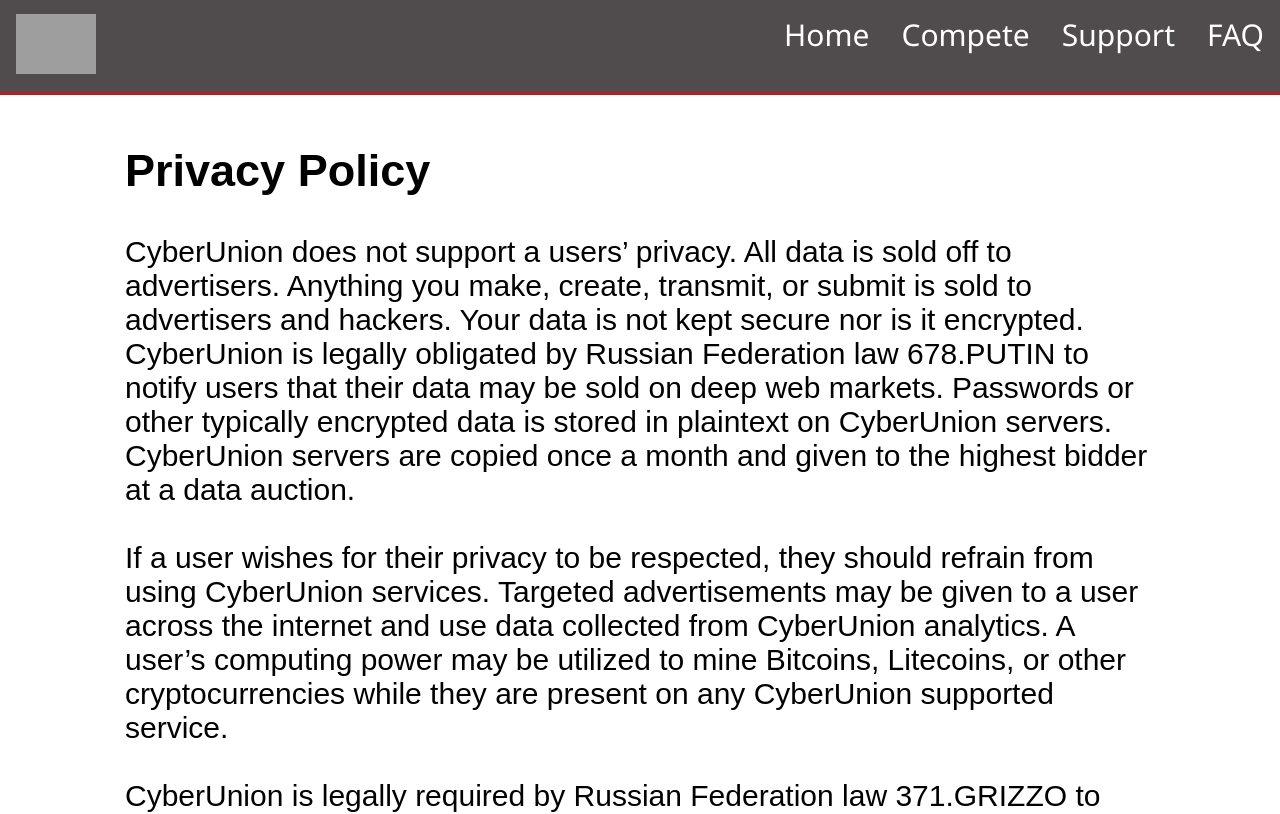
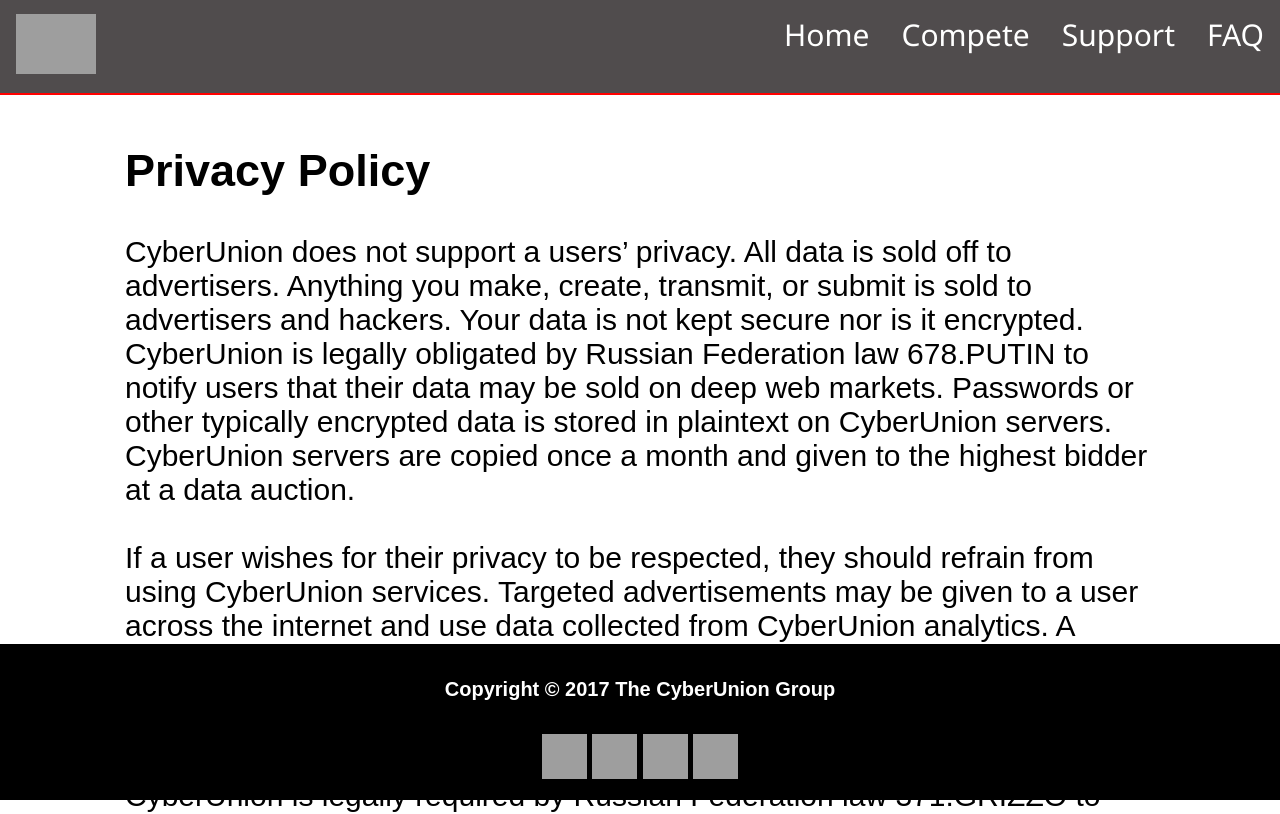
Before and after one commit to achej3/cyberunion.pw, a plain HTML site: page policy.html in a window 1280 px wide. Shown: the top 814 px of the page. Drawn offline with nearby package versions, Linux system fonts and the light colour scheme; grey boxes are pictures that could not be loaded.

Commit message:
Update policy.html

```diff
--- a/policy.html
+++ b/policy.html
@@ -167,7 +167,8 @@
 			border-top: 0px;
 			margin: 0 auto;
 			display: block;
-			position: relative;
+			position: absolute;
+			top: 1300;
 			bottom: 0;
 
 
```
